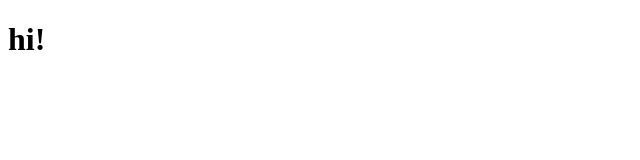
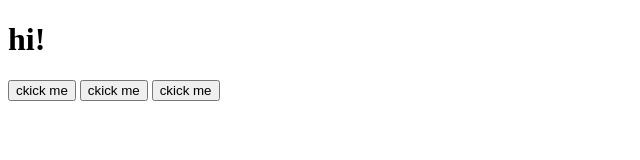
Before and after one commit to Yaroslav-Maneliuk/fm_dom_30_05, a plain HTML site: page index.html in a window 1280 px wide. Shown: the whole page, without its empty margins (0-640 px from the left). Drawn offline with Linux system fonts and the light colour scheme.

Commit message:
Example getters for element

```diff
--- a/assets/js/index.js
+++ b/assets/js/index.js
@@ -0,0 +1,18 @@
+"use strict";
+
+function logMessage() {
+  alert("message");
+}
+
+// const [button] = document.getElementsByTagName("button");
+// button.addEventListener("click", logMessage);
+
+// const id = 'unique'
+// const unique = document.getElementById(id);
+// unique.addEventListener("click", logMessage);
+
+// const unique = document.querySelector("#unique");
+// const btn1 = document.querySelector("button");
+
+// const btns1 = document.getElementsByClassName("btn");
+// const btns2 = document.querySelectorAll(".btn");
--- a/index.html
+++ b/index.html
@@ -10,6 +10,9 @@
 </head>
 <body>
   <h1>hi!</h1>
+  <button class="btn">ckick me</button>
+  <button class="btn">ckick me</button>
+  <button class="btn">ckick me</button>
   <script src="./assets/js/index.js"></script>
 </body>
 </html>
```
